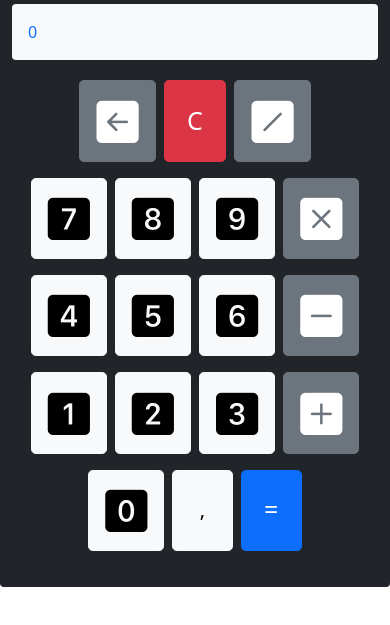
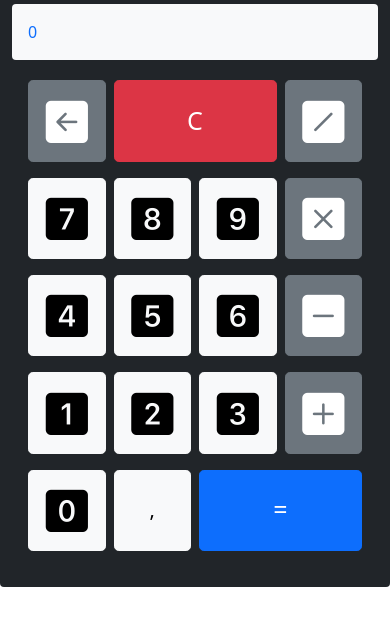
Before and after one commit to vitoxint/sprint-calculadora, a plain HTML site: page calculadora.html in a window 390 px wide. Shown: the part 109-734 px from the top of the page. Drawn offline with nearby package versions, Linux system fonts and the light colour scheme.

Commit message:
modificación responsividad

```diff
--- a/calculadora.html
+++ b/calculadora.html
@@ -21,88 +21,88 @@
 
                 <div class="row">
 
-                    <div class="col-12 bg-light text-primary p-3 rounded mb-3 text-right" id="result"></div>
+                    <div class="col-12 col-sm-12 col-md-12 col-lg-12 bg-light text-primary p-3 rounded mb-3 text-right" id="result"></div>
 
-                    <div class="col-12 text d-flex justify-content-center">
+                    <div class="col-12 col-sm-12 col-md-12 col-lg-12 text d-flex justify-content-center">
 
-                        <div class="btn-toolbar mb-2" role="toolbar" aria-label="2">
+                        <div class="col-12 col-sm-12 col-md-12 col-lg-12 btn-toolbar mb-2" role="toolbar" aria-label="2">
 
-                            <div class="btn-group" role="group" aria-label="2">
+                            <div class="col-3 col-sm-3 col-md-3 col-lg-3 btn-group" role="group" aria-label="2">
                                 <button id="back" type="button" class="btn btn-lg btn-secondary btn-block m-1"><i class="bi bi-arrow-left-square-fill lab"></i></button>
                             </div>
-                            <div class="btn-group" role="group" aria-label="2">
+                            <div class="col-6 col-sm-6 col-md-6 col-lg-6 btn-group" role="group" aria-label="2">
                                 <button id="clear" type="button" class="btn btn-lg btn-danger btn-block m-1"><span style="font-size: 25px;" class="lab">&nbsp;C&nbsp;</span></button>
                             </div>
-                            <div class="btn-group" role="group" aria-label="2">
+                            <div class="col-3 col-sm-3 col-md-3 col-lg-3 btn-group" role="group" aria-label="2">
                                 <button type="button" class="btn btn-lg btn-secondary btn-block m-1 actual" value="/"><i class="bi bi-slash-square-fill lab"></i></button>
                             </div>
                         </div>
                     </div>
 
-                    <div class="col-12 d-flex justify-content-center">
-                        <div class="btn-toolbar mb-2" role="toolbar" aria-label="2">
+                    <div class="col-12 col-sm-12 col-md-12 col-lg-12 d-flex justify-content-center">
+                        <div class="col-12 col-sm-12 col-md-12 col-lg-12 btn-toolbar mb-2" role="toolbar" aria-label="2">
 
-                            <div class="btn-group" role="group" aria-label="2">
+                            <div class="col-3 col-sm-3 col-md-3 col-lg-3 btn-group" role="group" aria-label="2">
                                 <button type="button" class="btn btn-lg btn-light btn-block m-1 actual" value="7"><i class="bi bi-7-square-fill lab"></i></button>
                             </div>
-                            <div class="btn-group" role="group" aria-label="2">
+                            <div class="col-3 col-sm-3 col-md-3 col-lg-3 btn-group" role="group" aria-label="2">
                                 <button type="button" class="btn btn-lg btn-light btn-block m-1 actual" value="8"><i class="bi bi-8-square-fill lab"></i></button>
                             </div>
-                            <div class="btn-group" role="group" aria-label="2">
+                            <div class="col-3 col-sm-3 col-md-3 col-lg-3 btn-group" role="group" aria-label="2">
                                 <button type="button" class="btn btn-lg btn-light btn-block m-1 actual" value="9"><i class="bi bi-9-square-fill lab"></i></button>
                             </div>
-                            <div class="btn-group" role="group" aria-label="2">
+                            <div class="col-3 col-sm-3 col-md-3 col-lg-3 btn-group" role="group" aria-label="2">
                                 <button type="button" class="btn btn-lg btn-secondary btn-block m-1 actual" value="*"><i class="bi bi-x-square-fill lab"></i></button>
                             </div>
                         </div>
                     </div>
 
 
-                    <div class="col-12 d-flex justify-content-center">
-                        <div class="btn-toolbar mb-2" role="toolbar" aria-label="2">
+                    <div class="col-12 col-sm-12 col-md-12 col-lg-12 d-flex justify-content-center">
+                        <div class="col-12 col-sm-12 col-md-12 col-lg-12 btn-toolbar mb-2" role="toolbar" aria-label="2">
 
-                            <div class="btn-group" role="group" aria-label="2">
+                            <div class="col-3 col-sm-3 col-md-3 col-lg-3 btn-group" role="group" aria-label="2">
                                 <button type="button" class="btn btn-lg btn-light btn-block m-1 actual" value="4"><i class="bi bi-4-square-fill lab"></i></button>
                             </div>
-                            <div class="btn-group" role="group" aria-label="2">
+                            <div class="col-3 col-sm-3 col-md-3 col-lg-3 btn-group" role="group" aria-label="2">
                                 <button type="button" class="btn btn-lg btn-light btn-block m-1 actual" value="5"><i class="bi bi-5-square-fill lab"></i></button>
                             </div>
-                            <div class="btn-group" role="group" aria-label="2">
+                            <div class="col-3 col-sm-3 col-md-3 col-lg-3 btn-group" role="group" aria-label="2">
                                 <button type="button" class="btn btn-lg btn-light btn-block m-1 actual" value="6"><i class="bi bi-6-square-fill lab"></i></button>
                             </div>
-                            <div class="btn-group" role="group" aria-label="2">
+                            <div class="col-3 col-sm-3 col-md-3 col-lg-3 btn-group" role="group" aria-label="2">
                                 <button type="button" class="btn btn-lg btn-secondary btn-block m-1 actual" value="-"><i class="bi bi-dash-square-fill lab"></i></button>
                             </div>
                         </div>
                     </div>
 
-                    <div class="col-12 d-flex justify-content-center">
-                        <div class="btn-toolbar mb-2" role="toolbar" aria-label="1">
+                    <div class="col-12 col-sm-12 col-md-12 col-lg-12  d-flex justify-content-center">
+                        <div class="col-12 col-sm-12 col-md-12 col-lg-12 btn-toolbar mb-2" role="toolbar" aria-label="1">
 
-                            <div class="btn-group" role="group" aria-label="1">
+                            <div class="col-3 col-sm-3 col-md-3 col-lg-3 btn-group" role="group" aria-label="1">
                                 <button type="button" class="btn btn-lg btn-light btn-block m-1 actual" value="1"><i class="bi bi-1-square-fill lab"></i></button>
                             </div>
-                            <div class="btn-group" role="group" aria-label="2">
+                            <div class="col-3 col-sm-3 col-md-3 col-lg-3 btn-group" role="group" aria-label="2">
                                 <button type="button" class="btn btn-lg btn-light btn-block m-1 actual" value="2"><i class="bi bi-2-square-fill lab"></i></button>
                             </div>
-                            <div class="btn-group" role="group" aria-label="2">
+                            <div class="col-3 col-sm-3 col-md-3 col-lg-3 btn-group" role="group" aria-label="2">
                                 <button type="button" class="btn btn-lg btn-light btn-block m-1 actual" value="3"><i class="bi bi-3-square-fill lab"></i></button>
                             </div>
-                            <div class="btn-group" role="group" aria-label="2">
+                            <div class="col-3 col-sm-3 col-md-3 col-lg-3 btn-group" role="group" aria-label="2">
                                 <button type="button" class="btn btn-lg btn-secondary btn-block m-1 actual" value="+"><i class="bi bi-plus-square-fill lab"></i></button>
                             </div>
                         </div>
                     </div>
 
-                    <div class="col-12 d-flex justify-content-center">
-                        <div class="btn-toolbar mb-2" role="toolbar" aria-label="1">
-                            <div class="btn-group" role="group" aria-label="2">
+                    <div class="col-12 col-sm-12 col-md-12 col-lg-12 d-flex justify-content-center">
+                        <div class="col-12 col-sm-12 col-md-12 col-lg-12 btn-toolbar mb-2" role="toolbar" aria-label="1">
+                            <div class="col-3 col-sm-3 col-md-3 col-lg-3 btn-group" role="group" aria-label="2">
                                 <button type="button" class="btn btn-lg btn-light btn-block m-1 actual" value="0"><i class="bi bi-0-square-fill lab"></i></button>
                             </div>
-                            <div class="btn-group" role="group" aria-label="2">
+                            <div class="col-3 col-sm-3 col-md-3 col-lg-3 btn-group" role="group" aria-label="2">
                                 <button type="button" class="btn btn-lg btn-light btn-block m-1 actual" value="."> <span>&nbsp;&nbsp;,&nbsp;&nbsp;</span> </button>
                             </div>
-                            <div class="btn-group" role="group" aria-label="2">
+                            <div class="col-6 col-sm-6 col-md-6 col-lg-6 btn-group" role="group" aria-label="2">
                                 <!-- <button type="button" class="btn btn-lg btn-primary btn-block m-1"><span>&nbsp;=&nbsp;</span></button> -->
                                 <button id="calculate" type="button" class="btn btn-lg btn-primary btn-block m-1" ><span style="font-size: 25px;" class="lab">&nbsp;=&nbsp;</span></button>
                             </div>
```
